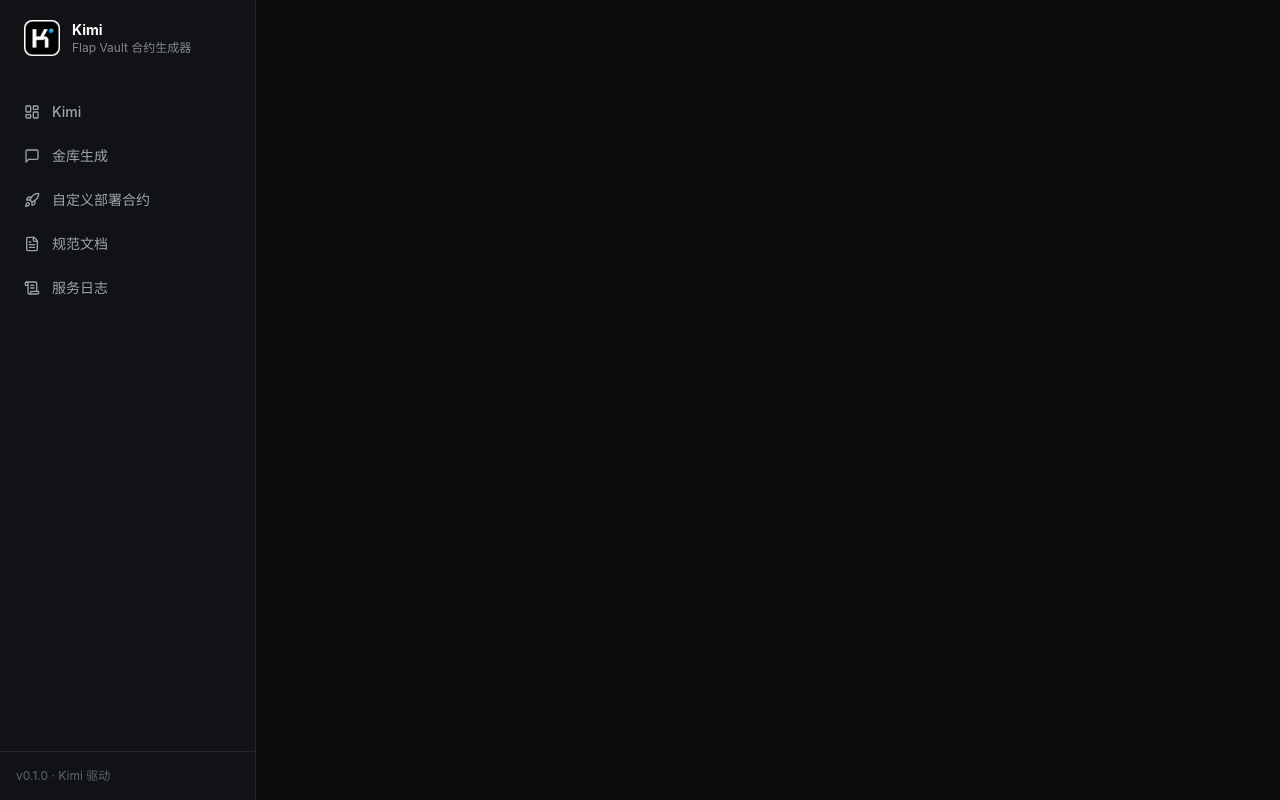
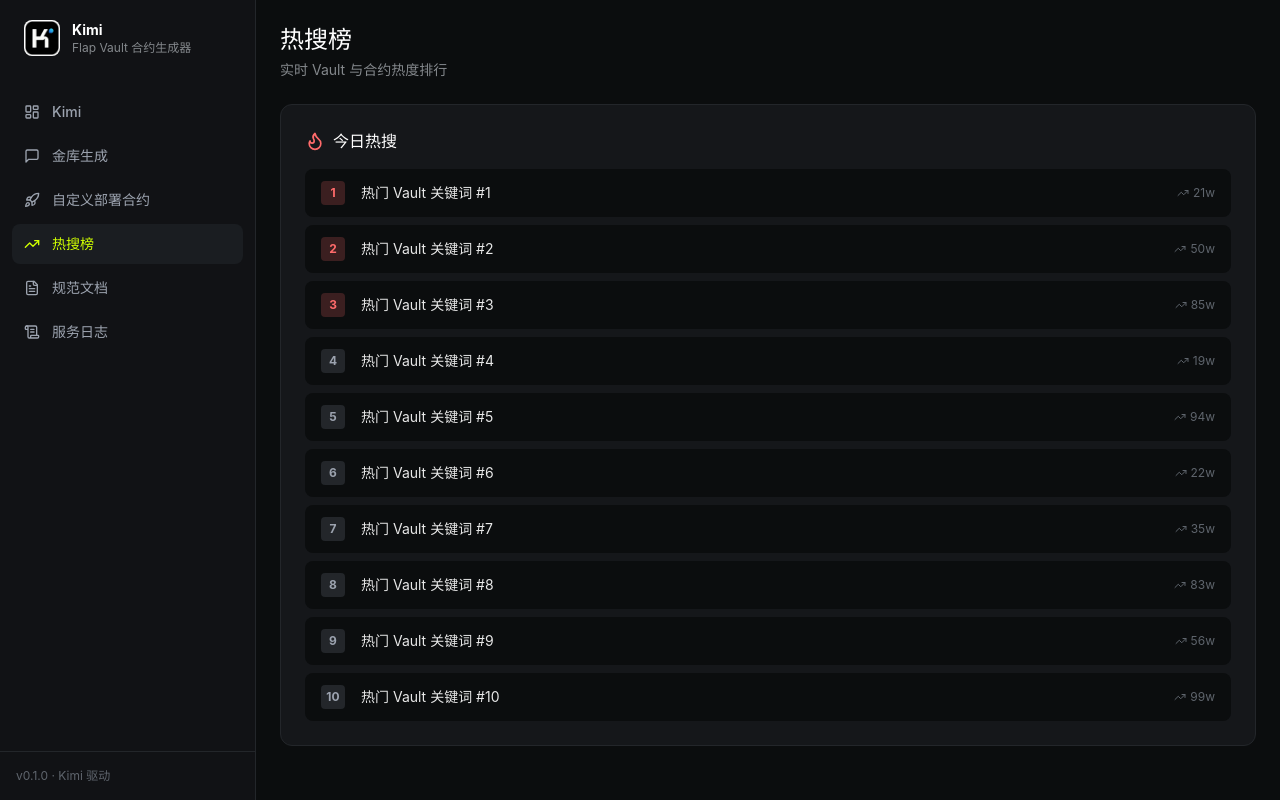
Before and after one commit to ybc112/kimi, a React (Vite) app: page /trending in a window 1280 px wide. Built offline with nearby package versions, Linux system fonts and the light colour scheme.

Commit message:
feat: add fake trending page

```diff
--- a/src/App.tsx
+++ b/src/App.tsx
@@ -5,6 +5,7 @@
 import Deploy from "@/pages/Deploy";
 import Docs from "@/pages/Docs";
 import Logs from "@/pages/Logs";
+import Trending from "@/pages/Trending";
 
 export default function App() {
   return (
@@ -16,6 +17,7 @@
           <Route path="/deploy" element={<Deploy />} />
           <Route path="/docs" element={<Docs />} />
           <Route path="/logs" element={<Logs />} />
+          <Route path="/trending" element={<Trending />} />
         </Routes>
       </Layout>
     </Router>
--- a/src/components/Sidebar.tsx
+++ b/src/components/Sidebar.tsx
@@ -5,6 +5,7 @@
   FileText,
   ScrollText,
   Rocket,
+  TrendingUp,
   X,
 } from "lucide-react";
 import { KimiIcon } from "@/components/KimiIcon";
@@ -14,6 +15,7 @@
   { to: "/", icon: LayoutDashboard, label: "Kimi" },
   { to: "/chat", icon: MessageSquare, label: "金库生成" },
   { to: "/deploy", icon: Rocket, label: "自定义部署合约" },
+  { to: "/trending", icon: TrendingUp, label: "热搜榜" },
   { to: "/docs", icon: FileText, label: "规范文档" },
   { to: "/logs", icon: ScrollText, label: "服务日志" },
 ];
--- /dev/null
+++ b/src/pages/Trending.tsx
@@ -0,0 +1,49 @@
+import { TrendingUp, Flame } from "lucide-react";
+
+const placeholders = Array.from({ length: 10 }).map((_, i) => ({
+  rank: i + 1,
+  keyword: `热门 Vault 关键词 #${i + 1}`,
+  heat: Math.floor(Math.random() * 90) + 10,
+}));
+
+export default function Trending() {
+  return (
+    <div className="space-y-6">
+      <div>
+        <h2 className="text-2xl font-bold text-white">热搜榜</h2>
+        <p className="mt-1 text-sm text-[#84888C]">实时 Vault 与合约热度排行</p>
+      </div>
+
+      <div className="rounded-xl border border-[#23262A] bg-[#15171A] p-6">
+        <div className="mb-4 flex items-center gap-2">
+          <Flame className="h-5 w-5 text-[#FF6B6B]" />
+          <h3 className="text-base font-semibold text-white">今日热搜</h3>
+        </div>
+
+        <ul className="space-y-2">
+          {placeholders.map((item) => (
+            <li
+              key={item.rank}
+              className="flex items-center gap-4 rounded-lg bg-[#0B0D0E] px-4 py-3 transition-colors hover:bg-[#1A1D21]"
+            >
+              <span
+                className={`flex h-6 w-6 shrink-0 items-center justify-center rounded text-xs font-bold ${
+                  item.rank <= 3
+                    ? "bg-[#FF6B6B]/20 text-[#FF6B6B]"
+                    : "bg-[#23262A] text-[#9CA3AF]"
+                }`}
+              >
+                {item.rank}
+              </span>
+              <span className="flex-1 text-sm text-[#E8E8E8]">{item.keyword}</span>
+              <div className="flex items-center gap-1 text-xs text-[#5F656D]">
+                <TrendingUp className="h-3 w-3" />
+                <span>{item.heat}w</span>
+              </div>
+            </li>
+          ))}
+        </ul>
+      </div>
+    </div>
+  );
+}
```
